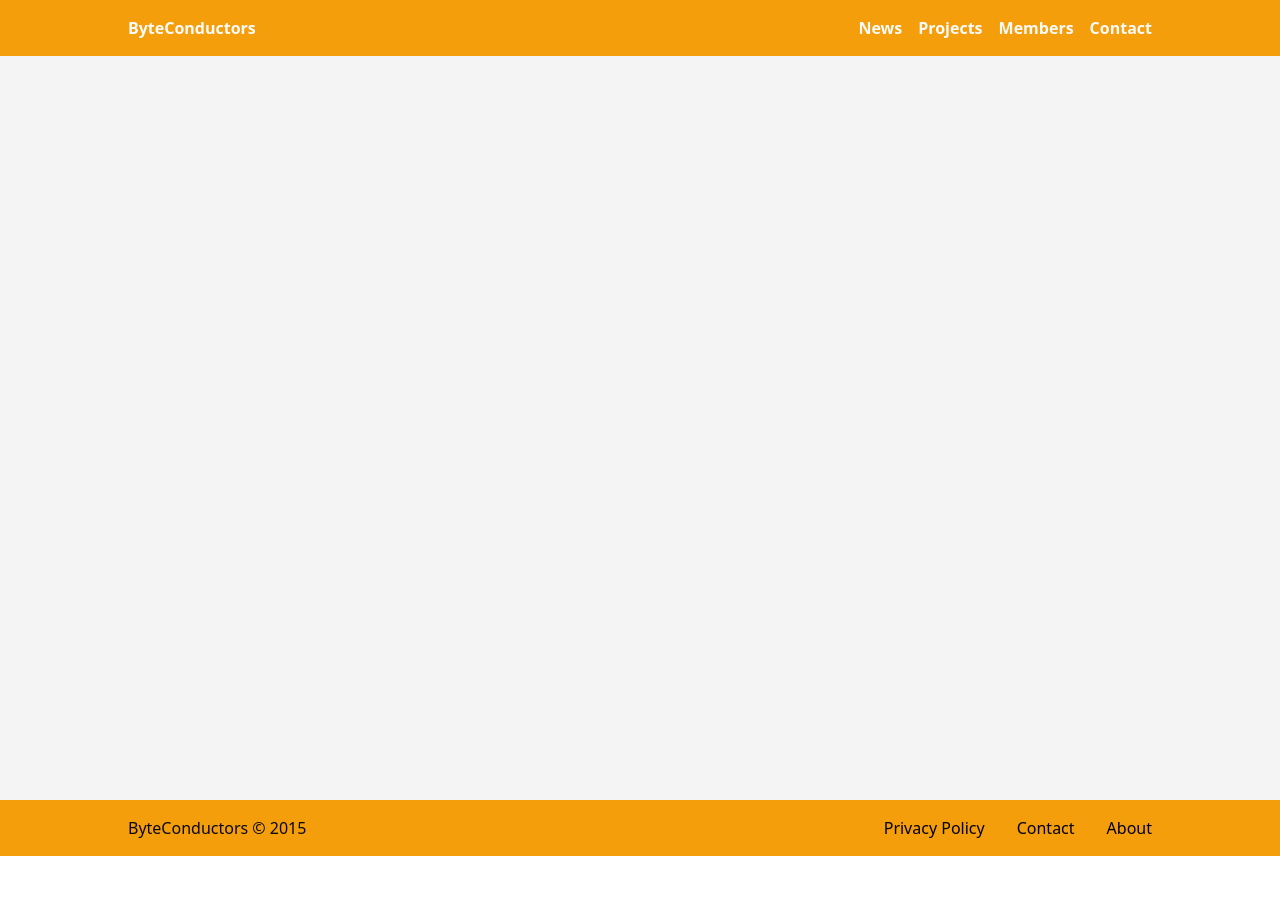
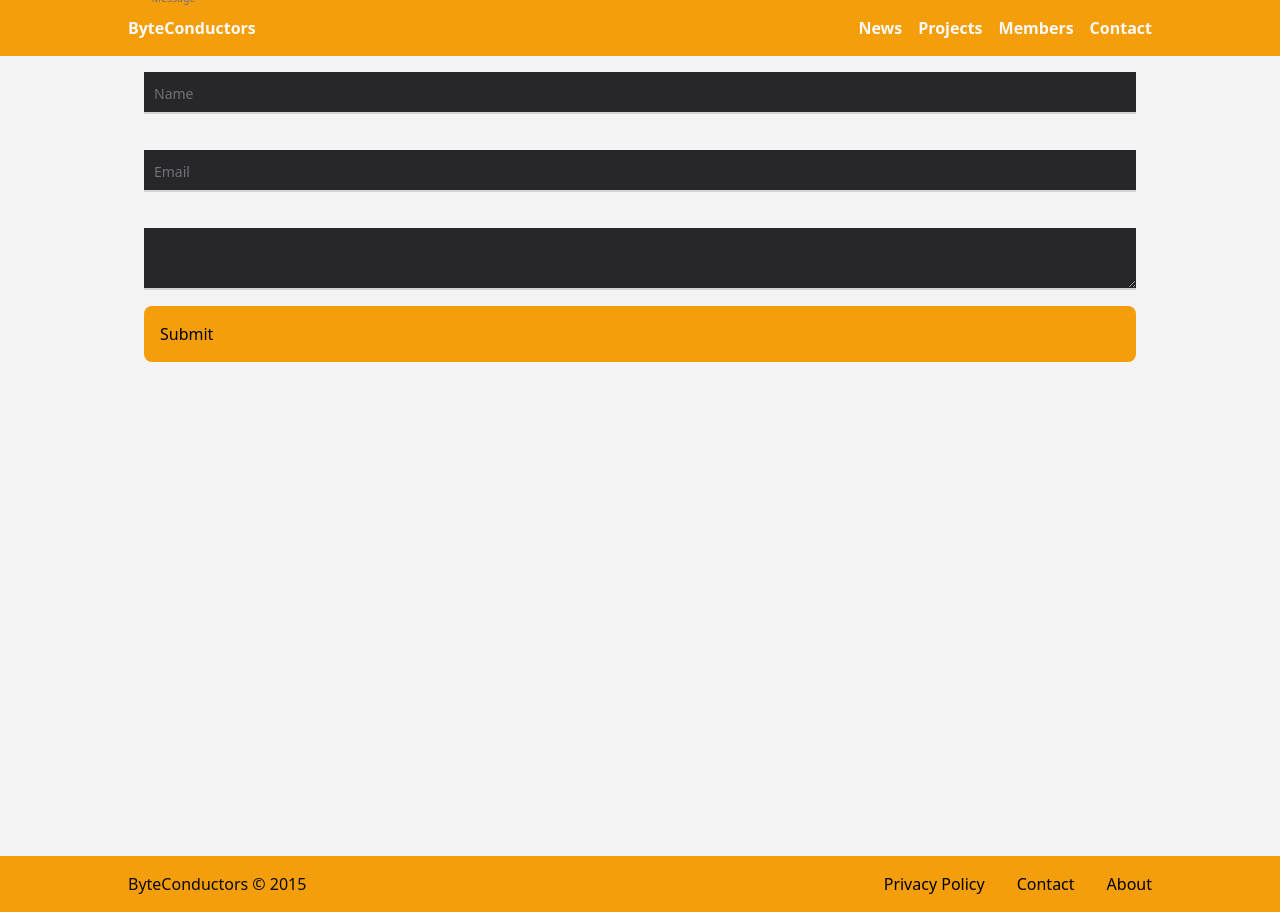
Before and after one commit to ByteConductors/ByteConductors.github.io, a Vue app: page /contact in a window 1280 px wide. Before the commit the page ends 856 px from the top, so only its background shows below. Built offline with nearby package versions, Linux system fonts and the light colour scheme.

Commit message:
[contact-page] Added Primitive contact page

```diff
--- a/src/Screens/ContactScreen.vue
+++ b/src/Screens/ContactScreen.vue
@@ -1,9 +1,19 @@
 <script setup lang="ts">
 
+import FormInput from "../components/atoms/FormInput.vue";
+import Textfield from "../components/atoms/Textfield.vue";
+import WebButton from "../components/atoms/WebButton.vue";
 </script>
 
 <template>
-
+  <div class="max-w-5xl w-full mx-auto mt-14">
+    <form class="flex flex-col gap-4 p-4">
+      <FormInput type="text" placeholder="Name" name="name" />
+      <FormInput type="email" placeholder="Email" name="email"/>
+      <Textfield name="message" placeholder="Message"/>
+      <WebButton type="submit">Submit</WebButton>
+    </form>
+  </div>
 </template>
 
 <style scoped>
--- /dev/null
+++ b/src/components/atoms/FormInput.vue
@@ -0,0 +1,28 @@
+<script setup lang="ts">
+const props = defineProps<{type:string, pattern?: string, placeholder?: string, name:string}>();
+
+</script>
+
+<template>
+  <div class="relative z-0 w-full mb-5 group">
+    <input :type=props.type
+           :name=props.name
+           :id=props.name
+           class="block p-2.5 w-full text-sm text-zinc-900 border-0 border-b-2 border-zinc-300
+                  appearance-none dark:text-white dark:border-zinc-600 dark:focus:border-amber-500
+                  focus:outline-none focus:ring-0 focus:border-amber-600 peer bg-zinc-800"
+           placeholder=" " required />
+    <label :for=props.name
+           class="peer-focus:font-medium absolute text-sm text-zinc-500 dark:text-zinc-400
+                 duration-300 pl-2.5 transform -translate-y-6 scale-75 top-3 z-10 origin-[0] peer-focus:start-0
+                 rtl:peer-focus:translate-x-1/4 rtl:peer-focus:left-auto peer-focus:text-amber-600
+                 peer-focus:dark:text-amber-500 peer-placeholder-shown:scale-100 peer-placeholder-shown:translate-y-0
+                 peer-focus:scale-75 peer-focus:-translate-y-6 pointer-events-none">
+      {{props.placeholder}}
+    </label>
+  </div>
+</template>
+
+<style scoped>
+
+</style>
--- /dev/null
+++ b/src/components/atoms/Textfield.vue
@@ -0,0 +1,23 @@
+<script setup lang="ts">
+  const props = defineProps<{name:string, placeholder?:string}>();
+</script>
+
+<template>
+  <textarea :id=props.name
+            :name=props.name
+            class="block p-2.5 w-full text-sm text-zinc-900 border-0 border-b-2 border-zinc-300
+                  appearance-none dark:text-white dark:border-zinc-600 dark:focus:border-amber-500
+                  focus:outline-none focus:ring-0 focus:border-amber-600 peer bg-zinc-800" />
+  <label :for=props.name
+         class="peer-focus:font-medium absolute text-sm text-zinc-500 dark:text-zinc-400
+                 duration-300 pl-2.5 transform -translate-y-6 scale-75 top-3 z-10 origin-[0] peer-focus:start-0
+                 rtl:peer-focus:translate-x-1/4 rtl:peer-focus:left-auto peer-focus:text-amber-600
+                 peer-focus:dark:text-amber-500 peer-placeholder-shown:scale-100 peer-placeholder-shown:translate-y-0
+                 peer-focus:scale-75 peer-focus:-translate-y-6 pointer-events-none">
+    {{props.placeholder}}
+  </label>
+</template>
+
+<style scoped>
+
+</style>
--- /dev/null
+++ b/src/components/atoms/WebButton.vue
@@ -0,0 +1,13 @@
+<script setup lang="ts">
+const props = defineProps<{type?:"button" | "reset" | "submit"}>()
+</script>
+
+<template>
+  <button class="min-w-24 flex p-4 rounded-lg bg-amber-500" :type=props.type>
+    <slot />
+  </button>
+</template>
+
+<style scoped>
+
+</style>
--- /dev/null
+++ b/src/components/molecules/Card.vue
@@ -0,0 +1,13 @@
+<script setup lang="ts">
+import Headline from "../atoms/Headline.vue";
+
+const props = defineProps<{title:string}>()
+</script>
+
+<template>
+  <Headline :title=props.title />
+</template>
+
+<style scoped>
+
+</style>
--- a/src/components/nav/NavHeader.vue
+++ b/src/components/nav/NavHeader.vue
@@ -3,7 +3,7 @@ import HeaderLink from "../atoms/HeaderLink.vue";
 </script>
 
 <template>
-  <div class="w-full fixed top-0 left-0 bg-amber-500 p-4 ">
+  <div class="w-full h-14 fixed top-0 left-0 bg-amber-500 p-4 ">
     <div class="mx-auto w-full max-w-5xl flex justify-between">
       <div>
         <HeaderLink link="/" text="ByteConductors"/>
```
